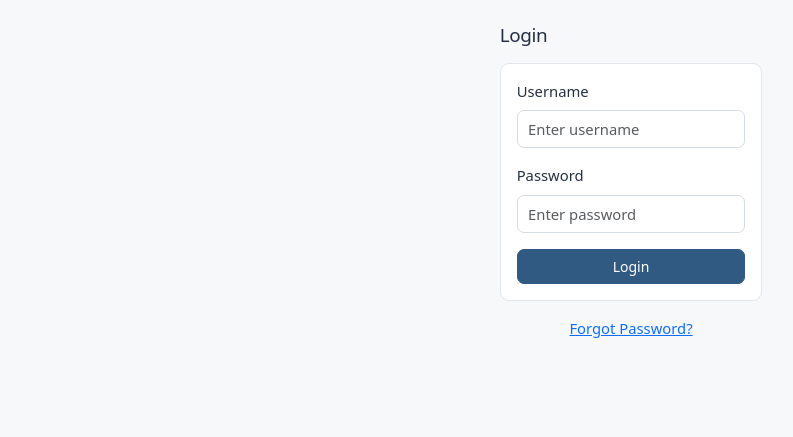
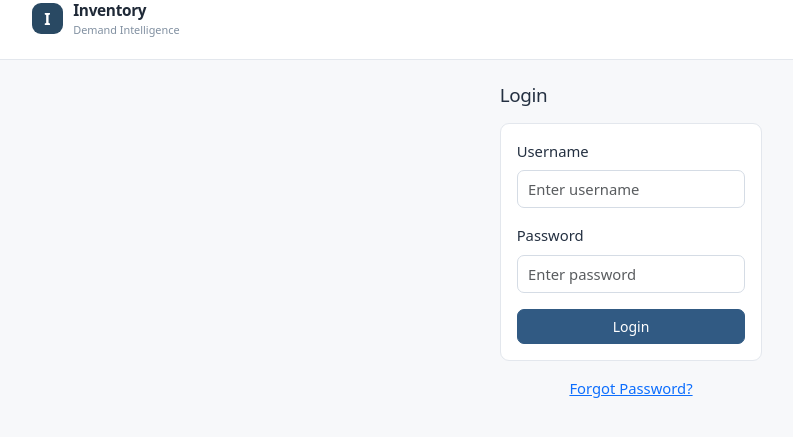
Before and after one commit to mehreen-7547/ai-assisted-inventory-manager, a Django app: a page that uses templates/base.html in a window 1280 px wide. Shown: the top 437 px of the page, without its empty margins (9-802 px from the left). Run offline with Django 5.2, Linux system fonts and the light colour scheme; parts of the project's set-up code (start-up, migrations or seed data) failed here and were passed over.

Commit message:
Show existing inventory branding on guest account pages

```diff
--- a/templates/base.html
+++ b/templates/base.html
@@ -6,7 +6,7 @@
     <meta name="viewport" content="width=device-width, initial-scale=1.0">
     <title>{% block title %}Inventory System{% endblock %}</title>
     <link href="https://cdn.jsdelivr.net/npm/bootstrap@5.3.8/dist/css/bootstrap.min.css" rel="stylesheet">
-    <link href="{% static 'core/ui.css' %}?v=548" rel="stylesheet">
+    <link href="{% static 'core/ui.css' %}?v=550" rel="stylesheet">
     {% block extra_css %}{% endblock %}
 </head>
 <body>
@@ -48,6 +48,10 @@
             <span class="topbar-title">Inventory &amp; Demand Intelligence</span>
             <div class="topbar-actions"><a class="btn btn-sm btn-outline-secondary" href="{% url 'home' %}">Back to Home</a><span class="topbar-role">{{ user.get_role_display }}</span></div>
         </header>
+{% else %}
+        <header class="app-topbar guest-topbar">
+            <a class="app-brand guest-brand" href="{% url 'login' %}"><span class="brand-mark">I</span><span>Inventory<span class="brand-subtitle">Demand Intelligence</span></span></a>
+        </header>
 {% endif %}
         <main class="app-main">
             {% if messages %}{% for message in messages %}
```
